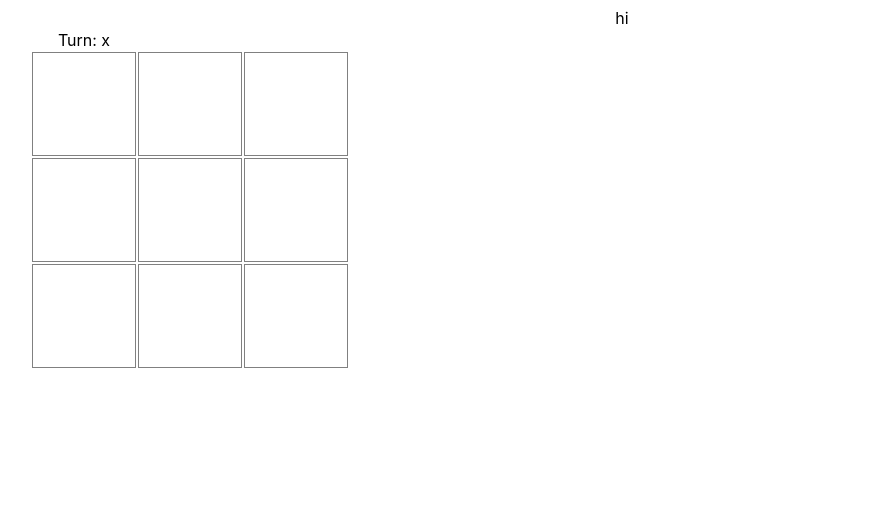
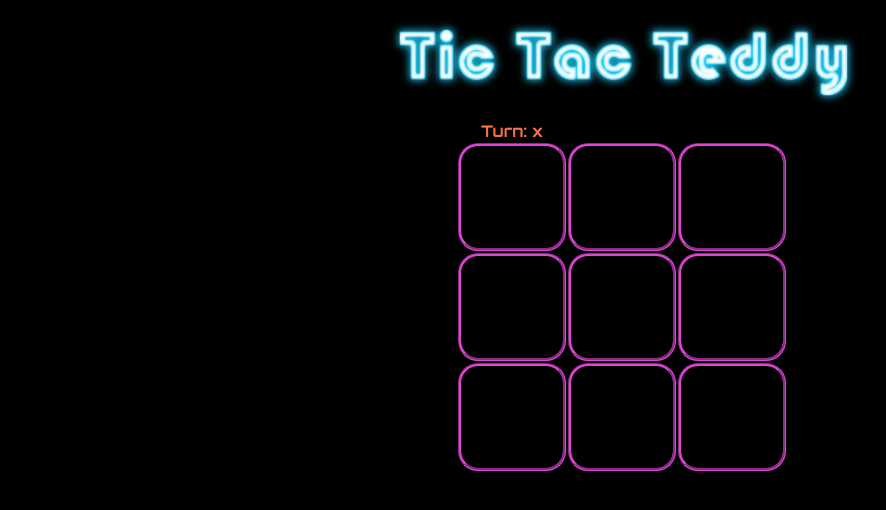
Before and after one commit to TedderGoGetter/TeddysPortfolio, a React (Create React App) app: page / in a window 1280 px wide. Shown: the top 510 px of the page, without its empty margins (18-904 px from the left). Built offline with nearby package versions, Linux system fonts and the light colour scheme.

Commit message:
tictac styled

```diff
--- a/src/App.js
+++ b/src/App.js
@@ -4,11 +4,7 @@ import TicTacToe from './components/TicTacToe';
 function App() {
   return (
     <div className="App">
-      <p1>hi</p1>
-      <div className='glurp'>
         <TicTacToe/>
-      </div>
-
     </div>
   );
 }
--- a/src/App.scss
+++ b/src/App.scss
@@ -1,3 +1,7 @@
+* {
+  background: black;
+}
+
 .App {
   text-align: center;
 }
--- a/src/components/TicTacToe.js
+++ b/src/components/TicTacToe.js
@@ -60,6 +60,10 @@ const TicTacToe = () => {
             setTurn('x')
         }
 
+        if (!squares.includes('')) {
+            setWinner('nobody')
+        }
+
         victoryCheck(squares)
         setCells(squares)
     }
@@ -73,8 +77,13 @@ const TicTacToe = () => {
         return <td onClick={() => handleClick(num)}>{cells[num]}</td>
     }
 
+    const mainLogo = new URL('../images/tictacted.png', import.meta.url)
 
     return (
+    <div className='main-container'>
+
+        <img src={mainLogo} alt="" className='main-logo'></img>
+
         <div className='tictac-container'>
             <table>
                 Turn: {turn}
@@ -99,9 +108,10 @@ const TicTacToe = () => {
             {winner && (
                 <div>
                     <p>{winner} is the winner!</p>
-                <button onClick={() => handleRestart()}>Play Again</button>
+                    <button className='reset' onClick={() => handleRestart()}>Play Again</button>
                 </div>
             )}
+        </div>
     </div>
 )}
 
--- a/src/components/TicTacToe.scss
+++ b/src/components/TicTacToe.scss
@@ -1,3 +1,5 @@
+@import url('https://fonts.googleapis.com/css2?family=Orbitron:wght@700&display=swap');
+
 .p1 {
     font-size: large;
 }
@@ -7,11 +9,67 @@
     justify-content: center;
     flex-direction: column;
     align-items: center;
-    width: 400px;
+
+    font-family: 'Orbitron', sans-serif;
+    color: #F77540;
+}
+
+.reset {
+    background-color: #EDC43E;
+    color: #4042F7;
+    width: 90px;
+    height: 50px;
+    border-radius: 10px;
+    border: 2px solid #60F0EE;
+    font-family: 'Orbitron', sans-serif;
+}
+
+.reset:hover {
+    animation:shake 0.2s;
+    background-color:#E046D6;
 }
 
 table td {
-    border: 1px solid grey;
+    border: 3px groove #E046D6;
+    border-radius: 20px;
     width: 100px;
     height: 100px;
 }
+
+.main-logo {
+    animation: wobble 8s;
+    animation-iteration-count: infinite;
+}
+
+@keyframes wobble {
+    0% { transform: translate(1px, 1px) rotate(0deg); }
+    10% { transform: translate(-1px, -2px) rotate(-1deg); }
+    20% { transform: translate(-2px, 0px) rotate(1deg); }
+    30% { transform: translate(2px, 2px) rotate(0deg); }
+    33% { opacity: 1}
+    34% { opacity: 0}
+    35% { opacity: 1}
+    38% { opacity: 1}
+    39% { opacity: 0}
+    40% { transform: translate(1px, -1px) rotate(1deg); opacity: 1}
+    50% { transform: translate(-1px, 2px) rotate(-1deg); }
+    60% { transform: translate(-2px, 1px) rotate(0deg); }
+    70% { transform: translate(2px, 1px) rotate(-1deg); }
+    80% { transform: translate(-1px, -1px) rotate(1deg); }
+    90% { transform: translate(1px, 2px) rotate(0deg); }
+    100% { transform: translate(1px, 1px) rotate(0deg); }
+  }
+
+  @keyframes shake {
+    0% { transform: translate(1px, 1px) rotate(0deg); }
+    10% { transform: translate(-1px, -2px) rotate(-1deg); }
+    20% { transform: translate(-3px, 0px) rotate(1deg); }
+    30% { transform: translate(3px, 2px) rotate(0deg); }
+    40% { transform: translate(1px, -1px) rotate(1deg); }
+    50% { transform: translate(-1px, 2px) rotate(-1deg); }
+    60% { transform: translate(-3px, 1px) rotate(0deg); }
+    70% { transform: translate(3px, 1px) rotate(-1deg); }
+    80% { transform: translate(-1px, -1px) rotate(1deg); }
+    90% { transform: translate(1px, 2px) rotate(0deg); }
+    100% { transform: translate(1px, -2px) rotate(-1deg); }
+  }
```
Also changed, not shown: src/images/tictacted.png (added). Lines whose indentation alone changed are shown as unchanged.
